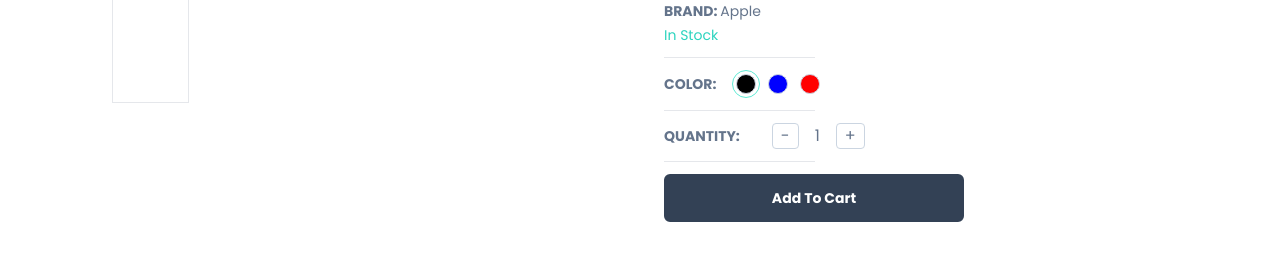
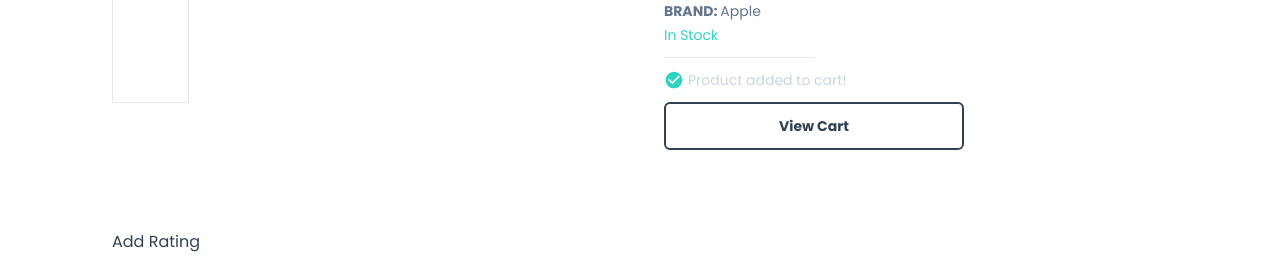
Before and after one commit to sdley/sdley-e-shop, a Next.js app: page /product/1 in a window 1280 px wide. Both pictures are taken after a click on the button "Add To Cart". Shown: the part 494-766 px from the top of the page. Built offline with nearby package versions, Linux system fonts and the light colour scheme; grey boxes are pictures that could not be loaded; a web font is replaced by a local one.

Commit message:
View Cart

```diff
--- a/app/product/[productId]/ProductDetails.tsx
+++ b/app/product/[productId]/ProductDetails.tsx
@@ -7,7 +7,9 @@ import SetQuantity from "@/app/components/products/SetQuantity";
 import { useCart } from "@/hooks/useCart";
 import { truncateText } from "@/utils/truncateText";
 import { Rating } from "@mui/material";
-import { useCallback, useState } from "react";
+import { useRouter } from "next/navigation";
+import { useCallback, useEffect, useState } from "react";
+import { MdCheckCircle } from "react-icons/md";
 
 interface ProductDetailsProps {
     product: any;
@@ -42,6 +44,8 @@ const ProductDetails: React.FC<ProductDetailsProps> = ({ product }) => {
     const {handleAddProductToCart, cartProducts} = useCart();
     console.log("CartProducts: ", cartProducts);
 
+    const [isProductInCart, setIsProductInCart] = useState(false);
+
     const [cartProduct, setCartProduct] = useState<CartProductType>({
         id: product.id,
         name: product.name,
@@ -52,6 +56,22 @@ const ProductDetails: React.FC<ProductDetailsProps> = ({ product }) => {
         quantity: 1,
         price: product.price
     });
+
+    // define a router
+    const router = useRouter();
+
+    useEffect(() => {
+        setIsProductInCart(false);
+
+        if (cartProducts) {
+            const existingIndex = cartProducts.findIndex((item) => item.id === product.id);
+
+            if (existingIndex !== -1) {
+                setIsProductInCart(true);
+            }
+        }
+
+    }, [cartProducts]);
 
     const productRating = product.reviews.reduce((acc: number, item:any) => item.rating + acc, 0) / product.reviews.length;
 
@@ -115,6 +135,26 @@ const ProductDetails: React.FC<ProductDetailsProps> = ({ product }) => {
                     {product.inStock ? "In Stock" : "Out of Stock"}
                 </div>
                 <Horizontal />
+                {
+                    isProductInCart ? (
+                        <>
+                            <p className="mb-2 text-slate-300 flex items-center gap-1">
+                                <MdCheckCircle
+                                    className="text-teal-400"
+                                    size={20}
+                                />
+                                <span>Product added to cart!</span>
+                            </p>
+                            <div className="max-w-[300px]">
+                                <Button
+                                    label="View Cart"
+                                    outline
+                                    onClick={() => {router.push('/cart');}}
+                                />
+                            </div>
+                        </>
+                    ) : (
+                        <>
                             <SetColor
                                 images={product.images}
                                 cartProduct={cartProduct}
@@ -133,6 +173,9 @@ const ProductDetails: React.FC<ProductDetailsProps> = ({ product }) => {
                                     onClick={() => handleAddProductToCart(cartProduct)}
                                 />
                             </div>
+                        </>
+                    )
+                }
             </div>
         </div>
      );
```
Lines whose indentation alone changed are shown as unchanged.
